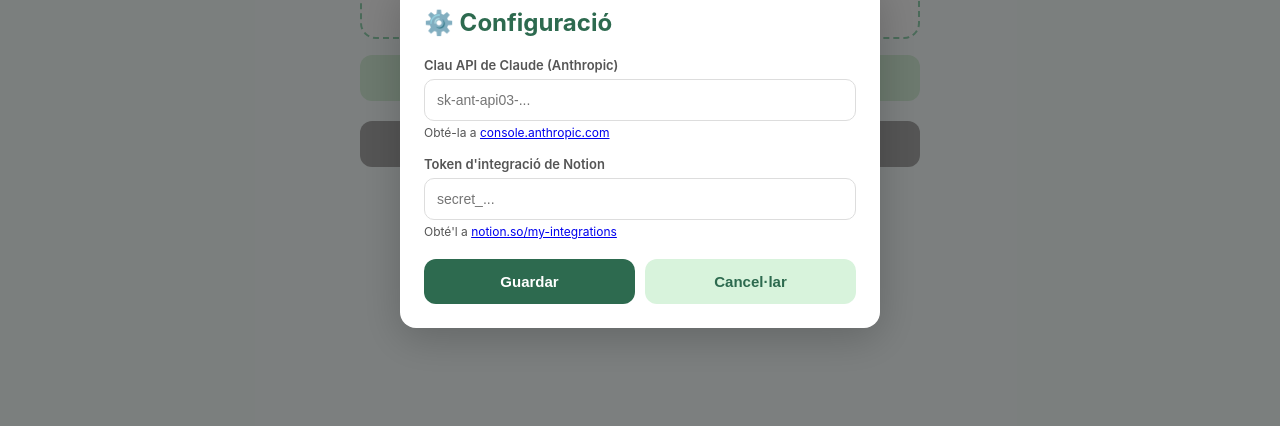
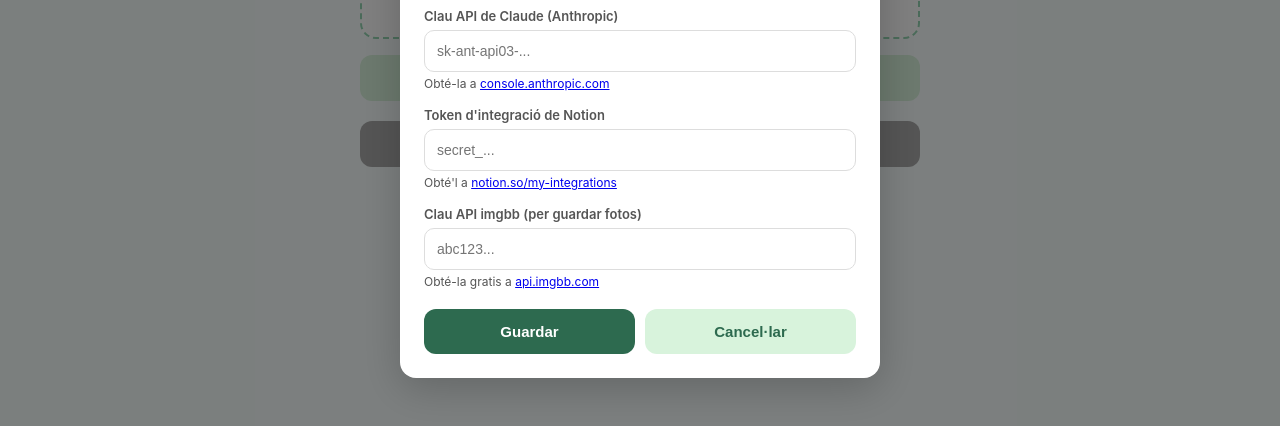
Before and after one commit to joanmam/arbres_plantes, a plain HTML site: page index.html in a window 1280 px wide. Shown: the part 244-670 px from the top of the page. Drawn offline with Linux system fonts and the light colour scheme.

Commit message:
Update index.html

```diff
--- a/index.html
+++ b/index.html
@@ -154,6 +154,11 @@
       <input type="password" id="notionToken" placeholder="secret_..." autocomplete="off">
       <small>Obté'l a <a href="https://notion.so/my-integrations" target="_blank">notion.so/my-integrations</a></small>
     </div>
+    <div class="form-group">
+      <label>Clau API imgbb (per guardar fotos)</label>
+      <input type="password" id="imgbbKey" placeholder="abc123..." autocomplete="off">
+      <small>Obté-la gratis a <a href="https://api.imgbb.com" target="_blank">api.imgbb.com</a></small>
+    </div>
     <div class="modal-actions">
       <button class="btn btn-primary" onclick="saveSettings()">Guardar</button>
       <button class="btn btn-secondary" onclick="closeSettings()">Cancel·lar</button>
@@ -163,20 +168,7 @@
 
 <div id="toast"></div>
 
-<script type="module">
-  import { initializeApp } from 'https://www.gstatic.com/firebasejs/10.12.0/firebase-app.js';
-  import { getStorage, ref, uploadBytes, getDownloadURL } from 'https://www.gstatic.com/firebasejs/10.12.0/firebase-storage.js';
-
-  const firebaseApp = initializeApp({
-    apiKey: "AIzaSyCvd3Q3H1wGNm05iTnwNOGEIfPoTYTAhQY",
-    authDomain: "arbres-i-plantes.firebaseapp.com",
-    projectId: "arbres-i-plantes",
-    storageBucket: "arbres-i-plantes.firebasestorage.app",
-    messagingSenderId: "119951407134",
-    appId: "1:119951407134:web:c566c321ddcd26c65fd60f"
-  });
-  const storage = getStorage(firebaseApp);
-
+<script>
   const NOTION_DB = '82a45a640f0641d1a4cfeb95c47c8d12';
   const CORS_PROXY = 'https://corsproxy.io/?';
 
@@ -185,14 +177,17 @@
   function openSettings() {
     document.getElementById('anthropicKey').value = localStorage.getItem('anthropicKey') || '';
     document.getElementById('notionToken').value  = localStorage.getItem('notionToken')  || '';
+    document.getElementById('imgbbKey').value     = localStorage.getItem('imgbbKey')     || '';
     document.getElementById('settingsModal').classList.add('open');
   }
   function closeSettings() { document.getElementById('settingsModal').classList.remove('open'); }
   function saveSettings() {
     const key = document.getElementById('anthropicKey').value.trim();
     const token = document.getElementById('notionToken').value.trim();
+    const imgbb = document.getElementById('imgbbKey').value.trim();
     if (key)   localStorage.setItem('anthropicKey', key);
     if (token) localStorage.setItem('notionToken', token);
+    if (imgbb) localStorage.setItem('imgbbKey', imgbb);
     closeSettings(); toast('✅ Configuració guardada');
   }
 
@@ -278,14 +273,21 @@
       if (!result) throw new Error('Resposta de Claude no vàlida');
       currentResult = result;
 
-      // Puja la foto a Firebase Storage
-      try {
-        const ext = currentFile.name?.split('.').pop() || 'jpg';
-        const storageRef = ref(storage, `plantes/${Date.now()}.${ext}`);
-        await uploadBytes(storageRef, currentFile);
-        currentPhotoURL = await getDownloadURL(storageRef);
-      } catch (e) {
-        console.warn('No s\'ha pogut pujar la foto:', e);
+      // Puja la foto a imgbb
+      const imgbbKey = localStorage.getItem('imgbbKey');
+      if (imgbbKey) {
+        try {
+          const base64Img = base64Data;
+          const formData = new FormData();
+          formData.append('image', base64Img);
+          const imgRes = await fetch(`https://api.imgbb.com/1/upload?key=${imgbbKey}`, {
+            method: 'POST', body: formData
+          });
+          const imgData = await imgRes.json();
+          if (imgData.success) currentPhotoURL = imgData.data.url;
+        } catch (e) {
+          console.warn('No s\'ha pogut pujar la foto:', e);
+        }
       }
 
       showResult(result);
@@ -374,19 +376,9 @@
     setTimeout(() => el.classList.remove('show'), 3000);
   }
 
-  // Exposa les funcions al scope global (necessari amb type="module")
-  window.openSettings  = openSettings;
-  window.closeSettings = closeSettings;
-  window.saveSettings  = saveSettings;
-  window.pickGallery   = pickGallery;
-  window.openCamera    = openCamera;
-  window.handleFile    = handleFile;
-  window.handleDrop    = handleDrop;
-  window.removePhoto   = removePhoto;
-  window.identify      = identify;
-  window.saveToNotion  = saveToNotion;
-
-  if (!localStorage.getItem('anthropicKey') || !localStorage.getItem('notionToken')) setTimeout(openSettings, 600);
+  window.onload = () => {
+    if (!localStorage.getItem('anthropicKey') || !localStorage.getItem('notionToken')) setTimeout(openSettings, 600);
+  };
 </script>
 </body>
 </html>
```
